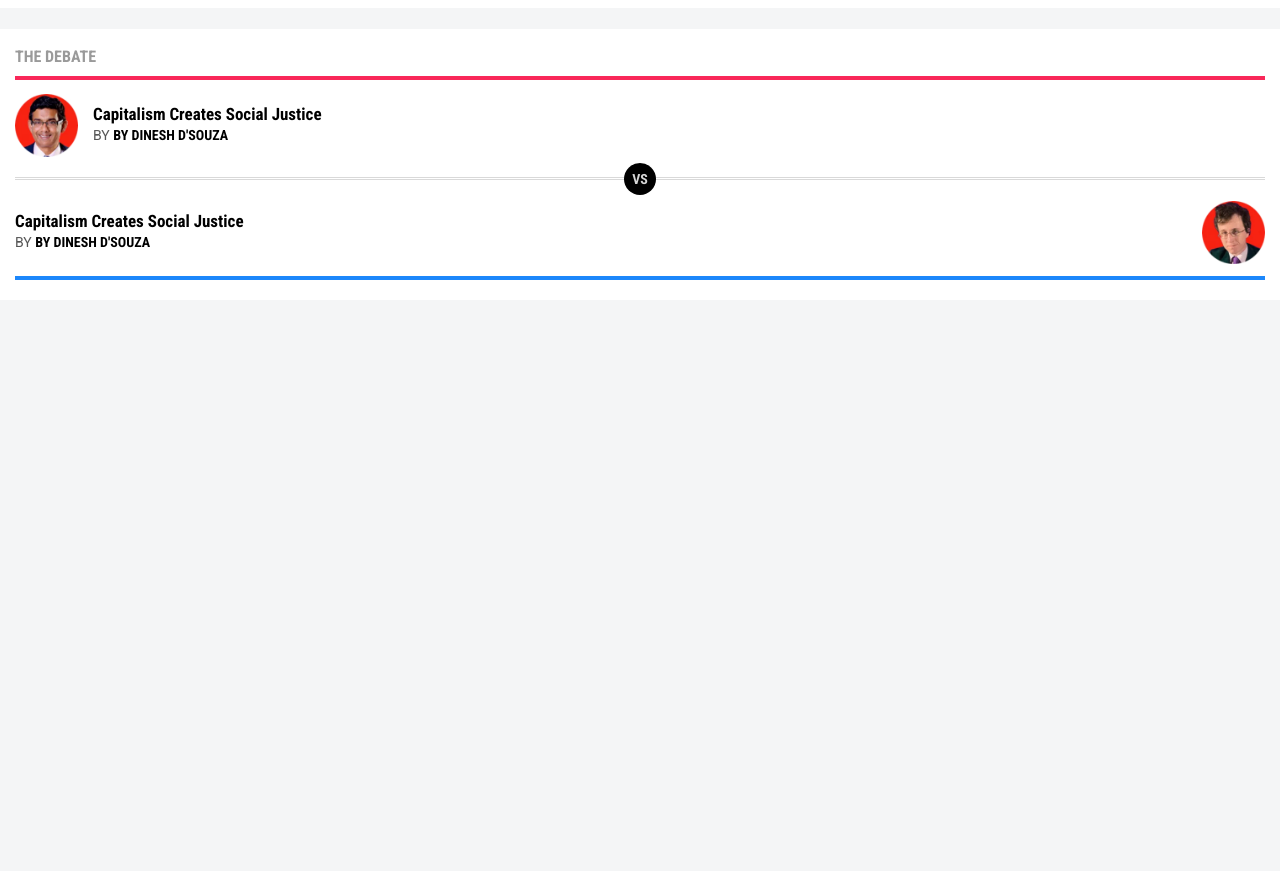
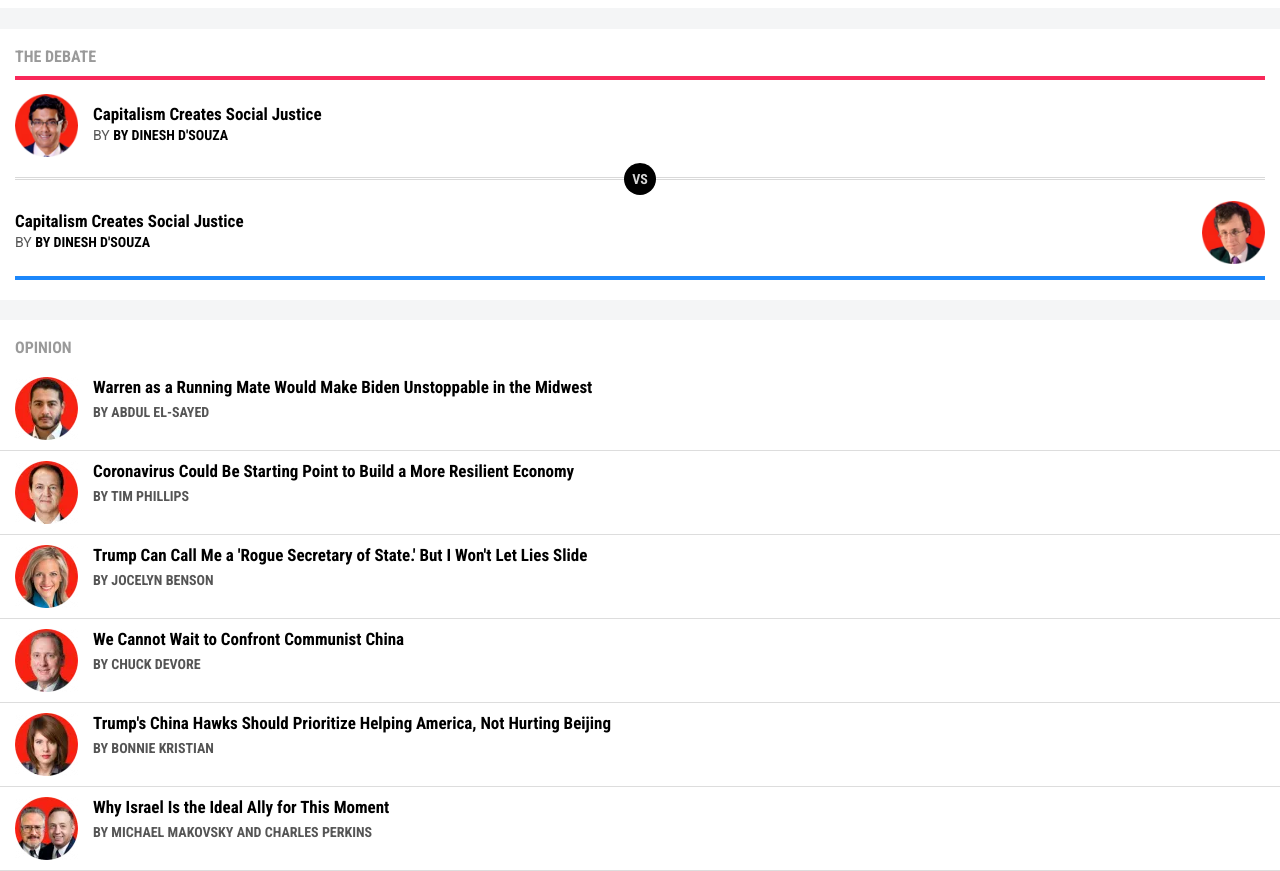
Before and after one commit to AdfPizarro/NewsWeekBootstrap, a website: page index.html in a window 1280 px wide. Shown: the part 5678-6549 px from the top of the page. Before the commit the page ends 5978 px from the top, so only its background shows below. Drawn offline with nearby package versions, Linux system fonts and the light colour scheme.

Commit message:
Added opinion section

```diff
--- a/assets/css/style.css
+++ b/assets/css/style.css
@@ -206,7 +206,8 @@ nav{
   text-transform: uppercase;
 }
 
-.by-name{
+.by-name,
+.opinion-by{
   color: black;
   font-family: "Roboto Condensed",sans-serif;
 }
@@ -246,7 +247,30 @@ right: 0;
   background-color: #000;
   color: #d6d6d6;
   border-radius: 50%;
-  font: bold 14px/32px "Roboto Condensed",sans-serif;
+  font-family:   "Roboto Condensed",sans-serif;
+  line-height: 32px;
+  font-size: 14px;
   text-align: center;
   margin: 6px auto;
 }
+
+/* Opinion */
+
+.opinion-element{
+  padding: 10px 15px;
+
+  border-bottom: 1px solid #ddd;
+}
+
+.opinion-info{
+  flex-direction: column;
+  margin-left: 15px;
+}
+
+.opinion-by{
+  font-size: 14px;
+  line-height: 21px;
+  color: #555;
+  text-transform: uppercase;
+  margin-top: 4px;
+}
--- a/index.html
+++ b/index.html
@@ -157,6 +157,76 @@
         </div>
       </div>
 
+      <div class="debate bg-white">
+        <h1 class="story-top" >Opinion</h1>
+
+        <div class="opinion-element d-flex">
+          <img src="assets/images/opinion1.png" alt="">
+          <div class="opinion-info d-flex">
+            <div class="debate-title">
+              <a href="#">Warren as a Running Mate Would Make Biden Unstoppable in the Midwest </a>
+            </div>
+            <div class="opinion-by">
+              <span>By Abdul El-Sayed</span>
+            </div>
+          </div>
+        </div>
+        <div class="opinion-element d-flex">
+          <img src="assets/images/opinion2.png" alt="">
+          <div class="opinion-info d-flex">
+            <div class="debate-title">
+              <a href="#">Coronavirus Could Be Starting Point to Build a More Resilient Economy</a>
+            </div>
+            <div class="opinion-by">
+              <span>By Tim Phillips</span>
+            </div>
+          </div>
+        </div>
+        <div class="opinion-element d-flex">
+          <img src="assets/images/opinion3.png" alt="">
+          <div class="opinion-info d-flex">
+            <div class="debate-title">
+              <a href="#">Trump Can Call Me a 'Rogue Secretary of State.' But I Won't Let Lies Slide </a>
+            </div>
+            <div class="opinion-by">
+              <span>By Jocelyn Benson</span>
+            </div>
+          </div>
+        </div>
+        <div class="opinion-element d-flex">
+          <img src="assets/images/opinion4.png" alt="">
+          <div class="opinion-info d-flex">
+            <div class="debate-title">
+              <a href="#">We Cannot Wait to Confront Communist China</a>
+            </div>
+            <div class="opinion-by">
+              <span>By Chuck DeVore</span>
+            </div>
+          </div>
+        </div>
+        <div class="opinion-element d-flex">
+          <img src="assets/images/opinion5.png" alt="">
+          <div class="opinion-info d-flex">
+            <div class="debate-title">
+              <a href="#">Trump's China Hawks Should Prioritize Helping America, Not Hurting Beijing </a>
+            </div>
+            <div class="opinion-by">
+              <span>By Bonnie Kristian</span>
+            </div>
+          </div>
+        </div>
+        <div class="opinion-element d-flex">
+          <img src="assets/images/opinion6.png" alt="">
+          <div class="opinion-info d-flex">
+            <div class="debate-title">
+              <a href="#">Why Israel Is the Ideal Ally for This Moment</a>
+            </div>
+            <div class="opinion-by">
+              <span>By Michael Makovsky and Charles Perkins</span>
+            </div>
+          </div>
+        </div>
+      </div>
 
 
   </body>
```
Also changed, not shown: assets/images/opinion1.png (added), assets/images/opinion2.png (added), assets/images/opinion3.png (added), assets/images/opinion4.png (added), assets/images/opinion5.png (added), assets/images/opinion6.png (added).
